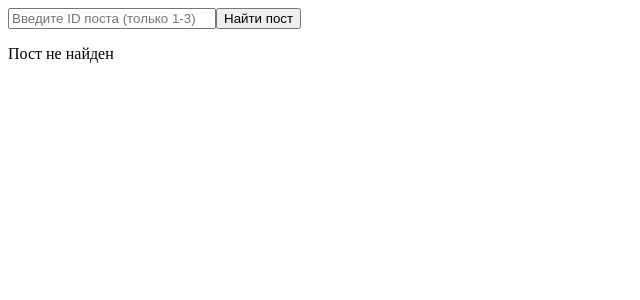
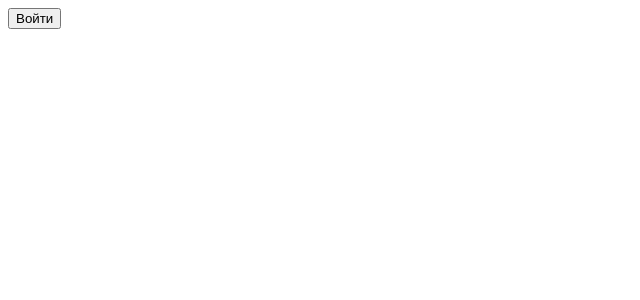
Before and after one commit to GreenXred/Education-lessons, a React (Vite) app in the folder REACT-lessons/: page / in a window 1280 px wide. Shown: the top 300 px of the page, without its empty margins (0-640 px from the left). Built offline with nearby package versions, Linux system fonts and the light colour scheme.

Commit message:
Task 12 compeleted

```diff
--- /dev/null
+++ b/REACT-lessons/src/context/authContext/authContext.jsx
@@ -0,0 +1,19 @@
+import React, { createContext, useState } from "react";
+
+//1. Создай в своем приложении контекст `AuthContext`, который хранит `isLoggedIn = false` - состояние, имитирующее авторизацию пользователя.
+
+//2. Добавь кнопку "Войти", которая при клике меняет `isLoggedIn` на `true`.
+
+//3. *Если `isLoggedIn === true`, показывай "Вы авторизованы!".
+
+export const AuthContext = createContext();
+
+export default function AuthProvider({ children }) {
+    const [ isLoggedIn, setIsLoggedIn ] = useState(false);
+
+    return (
+        <AuthContext.Provider value={{ isLoggedIn, setIsLoggedIn }}>
+            {children}
+        </AuthContext.Provider>
+    );
+}
--- /dev/null
+++ b/REACT-lessons/src/lesson-12/lesson-12.jsx
@@ -0,0 +1,17 @@
+import { AuthContext } from '../context/authContext/authContext.jsx'
+import React, { useContext } from "react";
+
+//1. Создай в своем приложении контекст `AuthContext`, который хранит `isLoggedIn = false` - состояние, имитирующее авторизацию пользователя.
+
+//2. Добавь кнопку "Войти", которая при клике меняет `isLoggedIn` на `true`.
+
+//3. *Если `isLoggedIn === true`, показывай "Вы авторизованы!".
+
+export default function Authorization() {
+    const { isLoggedIn, setIsLoggedIn } = useContext(AuthContext);
+
+    if (isLoggedIn) {
+        return <p>Вы авторизованы!</p>
+    }
+    return <button onClick={() => setIsLoggedIn(true)}>Войти</button>
+}
--- a/REACT-lessons/src/main.jsx
+++ b/REACT-lessons/src/main.jsx
@@ -1,10 +1,14 @@
 import { StrictMode } from 'react'
 import { createRoot } from 'react-dom/client'
 import './index.css'
-import App from './lesson-6/lesson-6.jsx'
+
+import Authorization from "./lesson-12/lesson-12.jsx";
+import AuthProvider from "./context/authContext/authContext.jsx";
 
 createRoot(document.getElementById('root')).render(
   <StrictMode>
-    <App />
+    <AuthProvider>
+      <Authorization />
+    </AuthProvider>
   </StrictMode>,
 )
```
